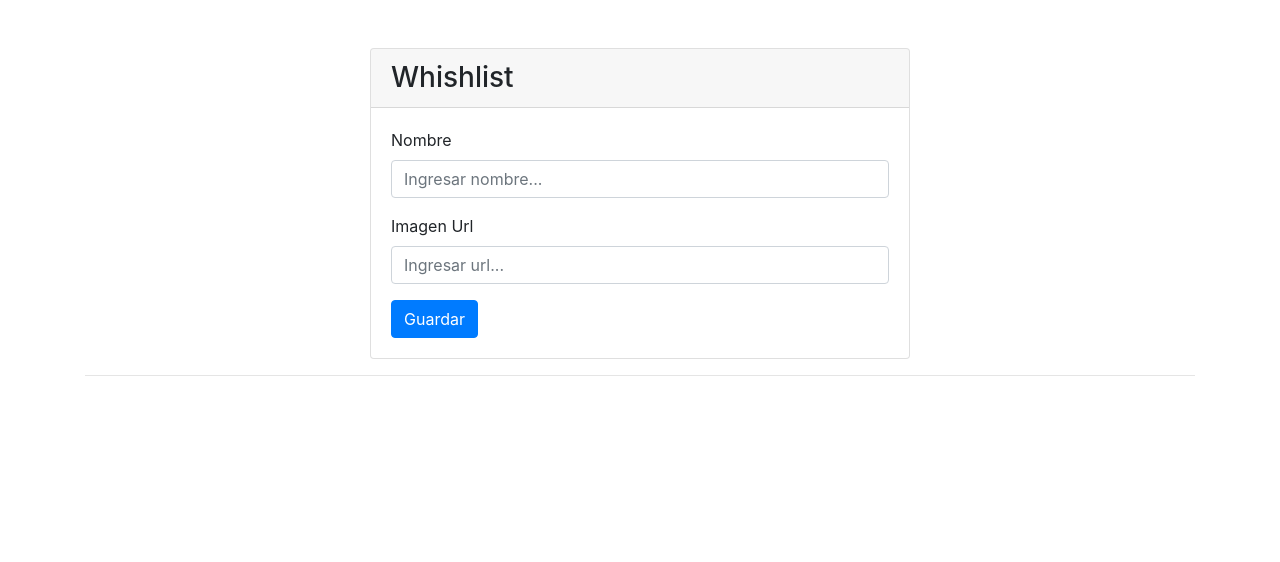
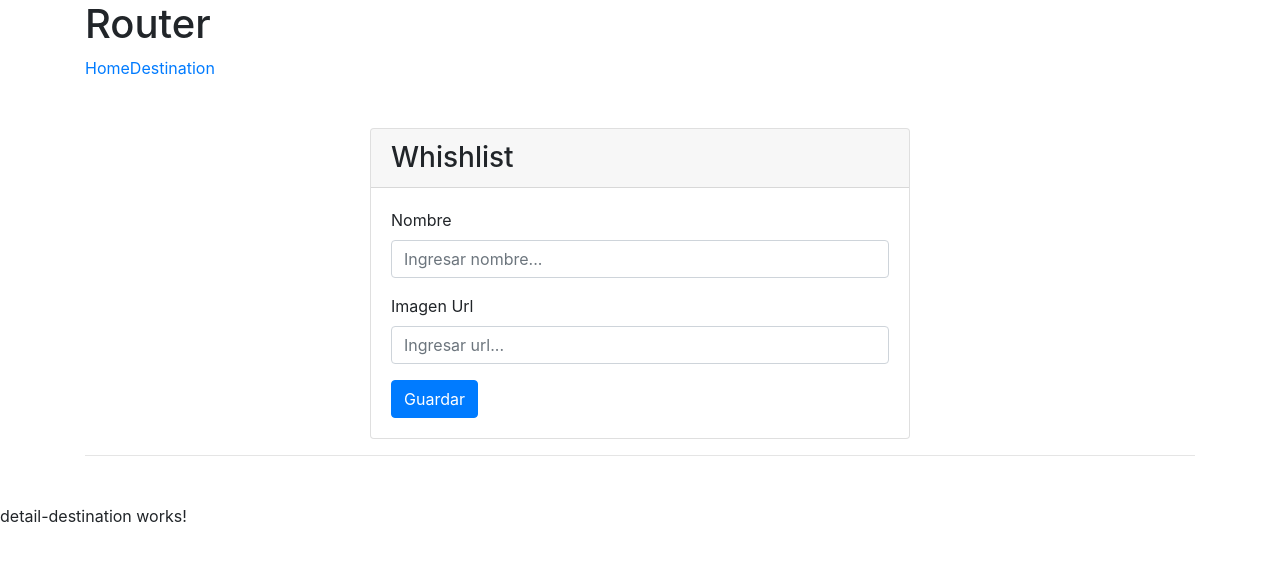
Before and after one commit to jmmzzei/destination-list, an Angular app: page /destination in a window 1280 px wide. Before the commit this address led to /. Shown: the top 562 px of the page. Built offline with nearby package versions, Linux system fonts and the light colour scheme.

Commit message:
Add Router

```diff
--- a/src/app/app-routing.module.ts
+++ b/src/app/app-routing.module.ts
@@ -1,10 +1,16 @@
 import { NgModule } from '@angular/core';
 import { Routes, RouterModule } from '@angular/router';
+import { DestinationComponent } from './destination/destination.component';
+import { DetailDestinationComponent } from './detail-destination/detail-destination.component';
 
-const routes: Routes = [];
+const routes: Routes = [
+  { path: '', redirectTo: 'home', pathMatch: 'full' },
+  { path: 'home', component: DestinationComponent },
+  { path: 'destination', component: DetailDestinationComponent },
+];
 
 @NgModule({
   imports: [RouterModule.forRoot(routes)],
-  exports: [RouterModule]
+  exports: [RouterModule],
 })
-export class AppRoutingModule { }
+export class AppRoutingModule {}
--- a/src/app/app.component.html
+++ b/src/app/app.component.html
@@ -1,4 +1,13 @@
 <div class="content" role="main">
+  <header class="page-header">
+    <div class="container">
+      <h1>Router</h1>
+      <div class="navLinks">
+        <a [routerLink]="['/home']">Home</a>
+        <a [routerLink]="['/destination']">Destination</a>
+      </div>
+    </div>
+  </header>
   <div class="card-container mt-5">
     <app-list></app-list>
   </div>
--- /dev/null
+++ b/src/app/detail-destination/detail-destination.component.html
@@ -0,0 +1 @@
+<p>detail-destination works!</p>
--- /dev/null
+++ b/src/app/detail-destination/detail-destination.component.ts
@@ -0,0 +1,15 @@
+import { Component, OnInit } from '@angular/core';
+
+@Component({
+  selector: 'app-detail-destination',
+  templateUrl: './detail-destination.component.html',
+  styleUrls: ['./detail-destination.component.scss']
+})
+export class DetailDestinationComponent implements OnInit {
+
+  constructor() { }
+
+  ngOnInit(): void {
+  }
+
+}
```
Also changed, not shown: src/app/app.module.ts (+6 -7 lines), src/app/detail-destination/detail-destination.component.scss (added), 1 other file (tests, documents, lock files or other folders).
